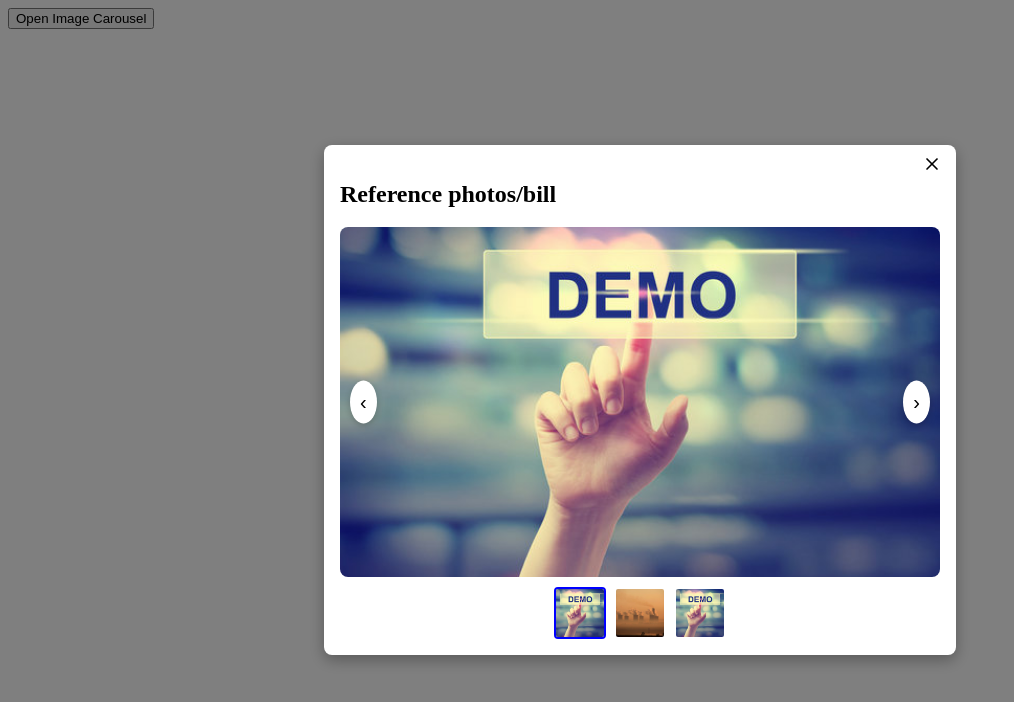
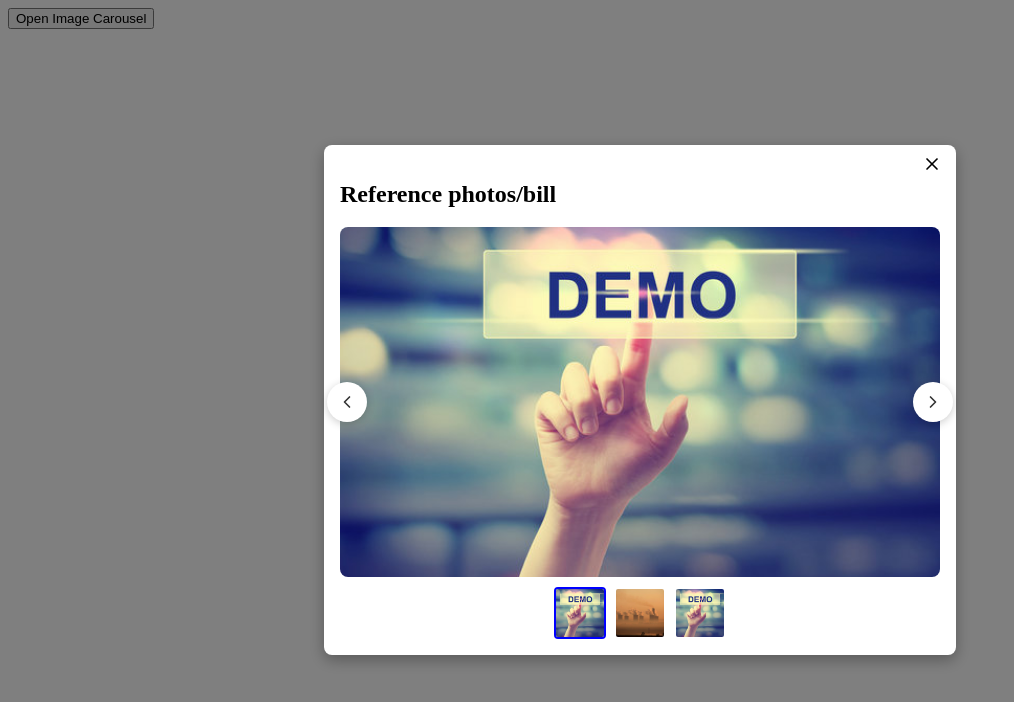
Before and after one commit to Mugdhashrivastava/tata-components, a React (Vite) app in the folder image-carousel/: page / in a window 1280 px wide. Both pictures are taken after a click on the button "Open Image Carousel". Shown: the top 702 px of the page, without its empty margins (0-1014 px from the left). Built offline with nearby package versions, Linux system fonts and the light colour scheme.

Commit message:
better css

```diff
--- a/image-carousel/src/ImageCarousel.css
+++ b/image-carousel/src/ImageCarousel.css
@@ -46,21 +46,32 @@
   position: absolute;
   top: 50%;
   transform: translateY(-50%);
-  background: white;
+  background-color: #ffffff;
   border-radius: 50%;
-  padding: 10px;
-  box-shadow: 0px 2px 6px rgba(0, 0, 0, 0.2);
+  width: 40px;
+  height: 40px;
+  border: none;
+  box-shadow: 0px 2px 8px rgba(0, 0, 0, 0.2);
   cursor: pointer;
-  font-size: 20px;
-  border: none;
+  color: #333;
+  display: flex;
+  align-items: center;
+  justify-content: center;
+  transition: background-color 0.3s, transform 0.2s;
+}
+
+.prev-btn:hover,
+.next-btn:hover {
+  background-color: #f0f0f0;
+  transform: translateY(-50%) scale(1.1);
 }
 
 .prev-btn {
-  left: 10px;
+  left: -13px;
 }
 
 .next-btn {
-  right: 10px;
+  right: -13px;
 }
 
 .thumbnail-container {
--- a/image-carousel/src/ImageCarousel.jsx
+++ b/image-carousel/src/ImageCarousel.jsx
@@ -1,5 +1,5 @@
 import { useState } from "react";
-import { X } from "lucide-react";
+import { X, ChevronLeft, ChevronRight } from "lucide-react";
 import "./ImageCarousel.css";
 
 import img1 from "./assets/images/img.jpg";
@@ -27,12 +27,22 @@ export default function ImageCarousel({ isOpen, setIsOpen }) {
         <button onClick={() => setIsOpen(false)} className="close-btn">
           <X size={20} />
         </button>
-        <h2 className="text-lg font-semibold text-gray-800 mb-3">Reference photos/bill</h2>
+        <h2 className="text-lg font-semibold text-gray-800 mb-3">
+          Reference photos/bill
+        </h2>
 
         <div className="image-container">
-          <button className="prev-btn" onClick={prevSlide}>‹</button>
-          <img src={images[currentIndex]} alt="Reference" className="carousel-image" />
-          <button className="next-btn" onClick={nextSlide}>›</button>
+          <button className="prev-btn" onClick={prevSlide}>
+            <ChevronLeft size={20} />
+          </button>
+          <img
+            src={images[currentIndex]}
+            alt="Reference"
+            className="carousel-image"
+          />
+          <button className="next-btn" onClick={nextSlide}>
+            <ChevronRight size={20} />
+          </button>
         </div>
 
         <div className="thumbnail-container">
```
